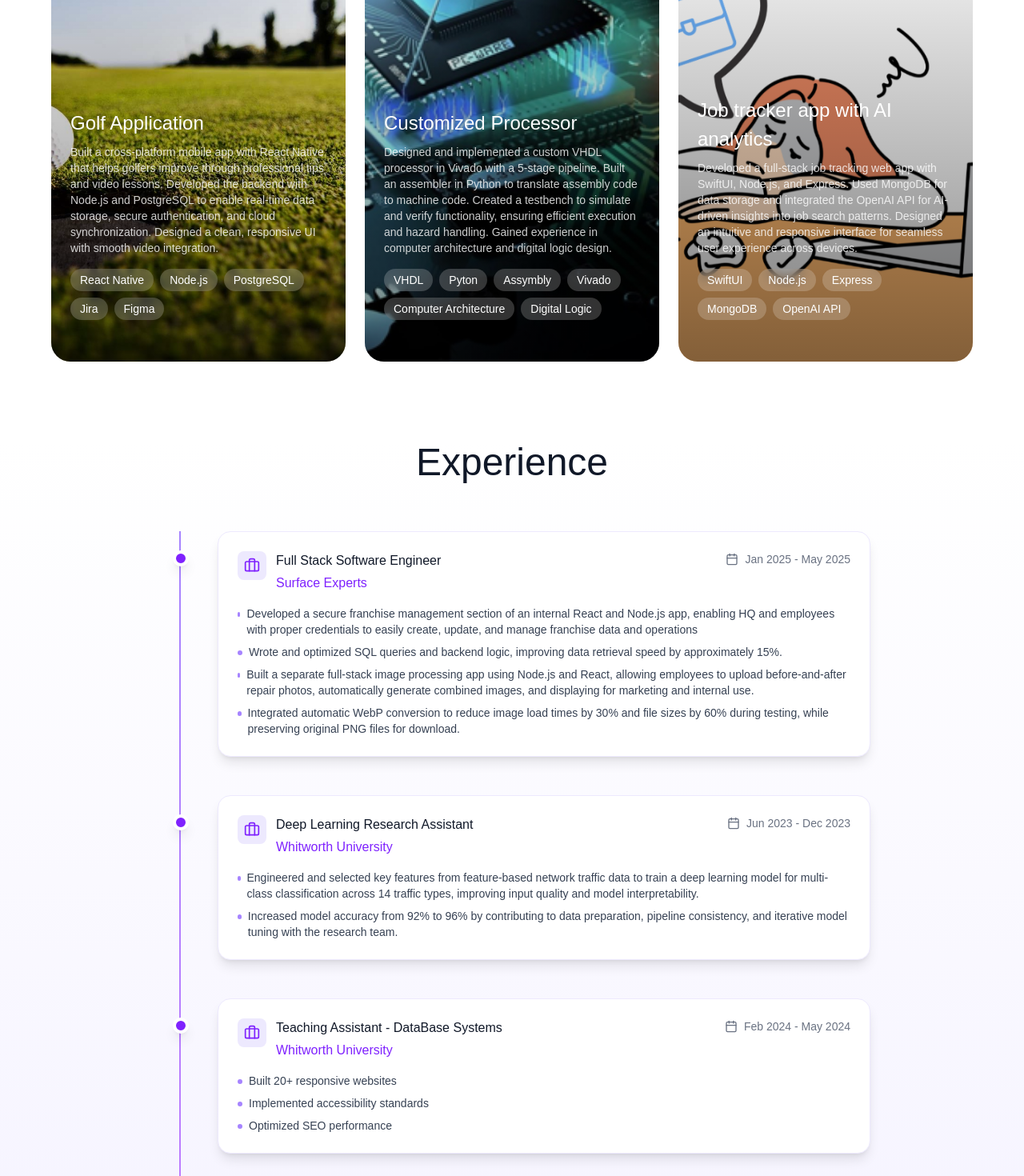
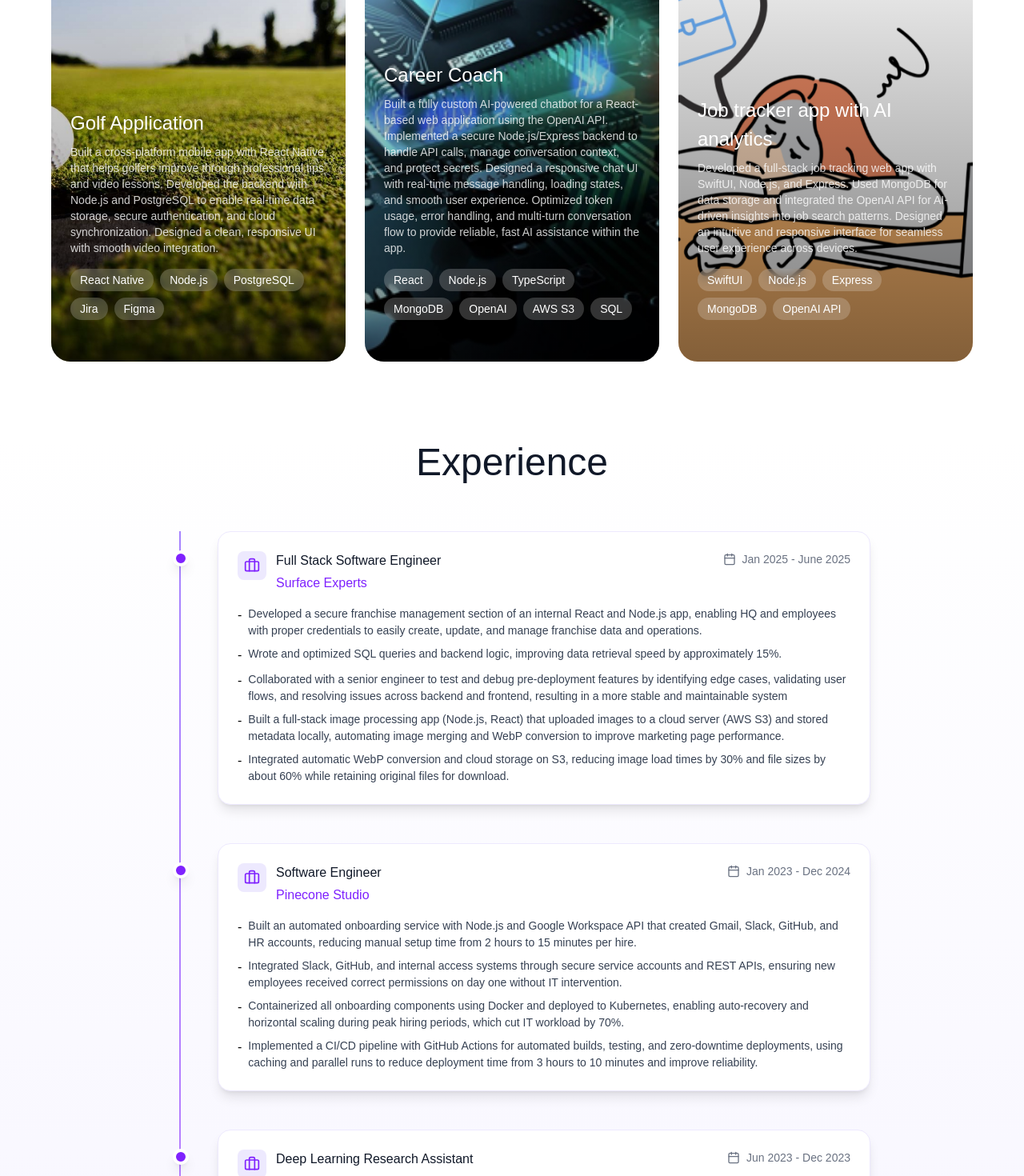
Before and after one commit to Tem-Am/portfolio, a Next.js app: page / in a window 1280 px wide. Shown: the part 1200-2670 px from the top of the page at 80% size. Built offline with nearby package versions, Linux system fonts and the light colour scheme.

Commit message:
Fixed and some info on home page

```diff
--- /dev/null
+++ b/app/pages/achievement.tsx
@@ -0,0 +1,7 @@
+export function Achievement() {
+    return (
+        <div>
+
+        </div>
+    )
+}
--- a/app/pages/experience.tsx
+++ b/app/pages/experience.tsx
@@ -5,16 +5,29 @@ const experiences = [
     id: 1,
     title: "Full Stack Software Engineer",
     company: "Surface Experts",
-    period: "Jan 2025 - May 2025",
+    period: "Jan 2025 - June 2025",
     achievements: [
-      "Developed a secure franchise management section of an internal React and Node.js app, enabling HQ and employees with proper credentials to easily create, update, and manage franchise data and operations",
+      "Developed a secure franchise management section of an internal React and Node.js app, enabling HQ and employees with proper credentials to easily create, update, and manage franchise data and operations.",
       "Wrote and optimized SQL queries and backend logic, improving data retrieval speed by approximately 15%.",
-      "Built a separate full-stack image processing app using Node.js and React, allowing employees to upload before-and-after repair photos, automatically generate combined images, and displaying for marketing and internal use.",
-      "Integrated automatic WebP conversion to reduce image load times by 30% and file sizes by 60% during testing, while preserving original PNG files for download.",
+      "Collaborated with a senior engineer to test and debug pre-deployment features by identifying edge cases, validating user flows, and resolving issues across backend and frontend, resulting in a more stable and maintainable system",
+      "Built a full-stack image processing app (Node.js, React) that uploaded images to a cloud server (AWS S3) and stored metadata locally, automating image merging and WebP conversion to improve marketing page performance.",
+      "Integrated automatic WebP conversion and cloud storage on S3, reducing image load times by 30% and file sizes by about 60% while retaining original files for download.",
     ],
   },
   {
     id: 2,
+    title: "Software Engineer",
+    company: "Pinecone Studio",
+    period: "Jan 2023 - Dec 2024",
+    achievements: [
+      "Built an automated onboarding service with Node.js and Google Workspace API that created Gmail, Slack, GitHub, and HR accounts, reducing manual setup time from 2 hours to 15 minutes per hire.",
+      "Integrated Slack, GitHub, and internal access systems through secure service accounts and REST APIs, ensuring new employees received correct permissions on day one without IT intervention.",
+      "Containerized all onboarding components using Docker and deployed to Kubernetes, enabling auto-recovery and horizontal scaling during peak hiring periods, which cut IT workload by 70%.",
+      "Implemented a CI/CD pipeline with GitHub Actions for automated builds, testing, and zero-downtime deployments, using caching and parallel runs to reduce deployment time from 3 hours to 10 minutes and improve reliability.",
+    ],
+  },
+  {
+    id: 3,
     title: "Deep Learning Research Assistant",
     company: "Whitworth University",
     period: "Jun 2023 - Dec 2023",
@@ -24,18 +37,16 @@ const experiences = [
     ],
   },
   {
-    id: 3,
+    id: 4,
     title: "Teaching Assistant - DataBase Systems",
     company: "Whitworth University",
-    period: "Feb 2024 - May 2024",
+    period: "Jan 2024 - May 2024",
     achievements: [
-      "Built 20+ responsive websites",
-      "Implemented accessibility standards",
-      "Optimized SEO performance",
+      "Provided in-class support to almost 40 students by clarifying database concepts and assisting with assignments and projects, helping improve students’ confidence and course completion rates.",
     ],
   },
   {
-    id: 4,
+    id: 5,
     title: "Mathematics and Computer Science Tutor and grader",
     company: "Whitworth University.",
     period: "Sep 2022 - Dec 2024",
@@ -91,9 +102,11 @@ export function Experience() {
                   </div>
                   <div className="space-y-2">
                     {exp.achievements.map((achievement, i) => (
-                      <div key={i} className="flex items-start gap-2">
-                        <div className="w-1.5 h-1.5 rounded-full bg-violet-400 mt-2" />
-                        <p className="text-sm text-gray-700">{achievement}</p>
+                      <div key={i} className="flex gap-2 items-start">
+                        <p className="text-black">-</p>
+                        <p className="text-sm text-gray-700 leading-normal">
+                          {achievement}
+                        </p>
                       </div>
                     ))}
                   </div>
--- a/app/pages/project.tsx
+++ b/app/pages/project.tsx
@@ -15,10 +15,10 @@ const projects = [
   },
   {
     id: 2,
-    title: "Customized Processor",
-    description: "Designed and implemented a custom VHDL processor in Vivado with a 5-stage pipeline. Built an assembler in Python to translate assembly code to machine code. Created a testbench to simulate and verify functionality, ensuring efficient execution and hazard handling. Gained experience in computer architecture and digital logic design.",
+    title: "Career Coach",
+    description: "Built a fully custom AI-powered chatbot for a React-based web application using the OpenAI API. Implemented a secure Node.js/Express backend to handle API calls, manage conversation context, and protect secrets. Designed a responsive chat UI with real-time message handling, loading states, and smooth user experience. Optimized token usage, error handling, and multi-turn conversation flow to provide reliable, fast AI assistance within the app.",
     image: Processor,
-    tags: ["VHDL", "Pyton", "Assymbly", "Vivado", "Computer Architecture", "Digital Logic"],
+    tags: ["React", "Node.js", "TypeScript", "MongoDB", "OpenAI", "AWS S3", "SQL"],
     span: "md:col-span-1 md:row-span-2",
   },
   {
--- a/app/pages/skills.tsx
+++ b/app/pages/skills.tsx
@@ -25,6 +25,7 @@ const skills = [
       "React",
       "Node.js",
       "Next.js",
+      "Express.js",
       ".NET",
       "Pandas",
       "NumPy",
@@ -41,12 +42,12 @@ const skills = [
     items: [
       "Git",
       "Docker",
+      "Kubernetes",
       "AWS",
       "CI/CD",
       "Jira",
       "PostgreSQL",
-      "HTML",
-      "SQL",
+      "MongoDb",
       "Testing",
       "Analytics",
     ],
@@ -71,7 +72,7 @@ export function Skills() {
   return (
     <section className="py-24 px-6 bg-white" id="skills">
       <div className="container mx-auto max-w-6xl">
-        <div className="text-center mb-16">
+        <div className="text-center mb-6">
           <h2 className="text-5xl mb-4 bg-clip-text text-neutral-900 leading-tight pb-2">
             Skills & Expertise
           </h2>
```
